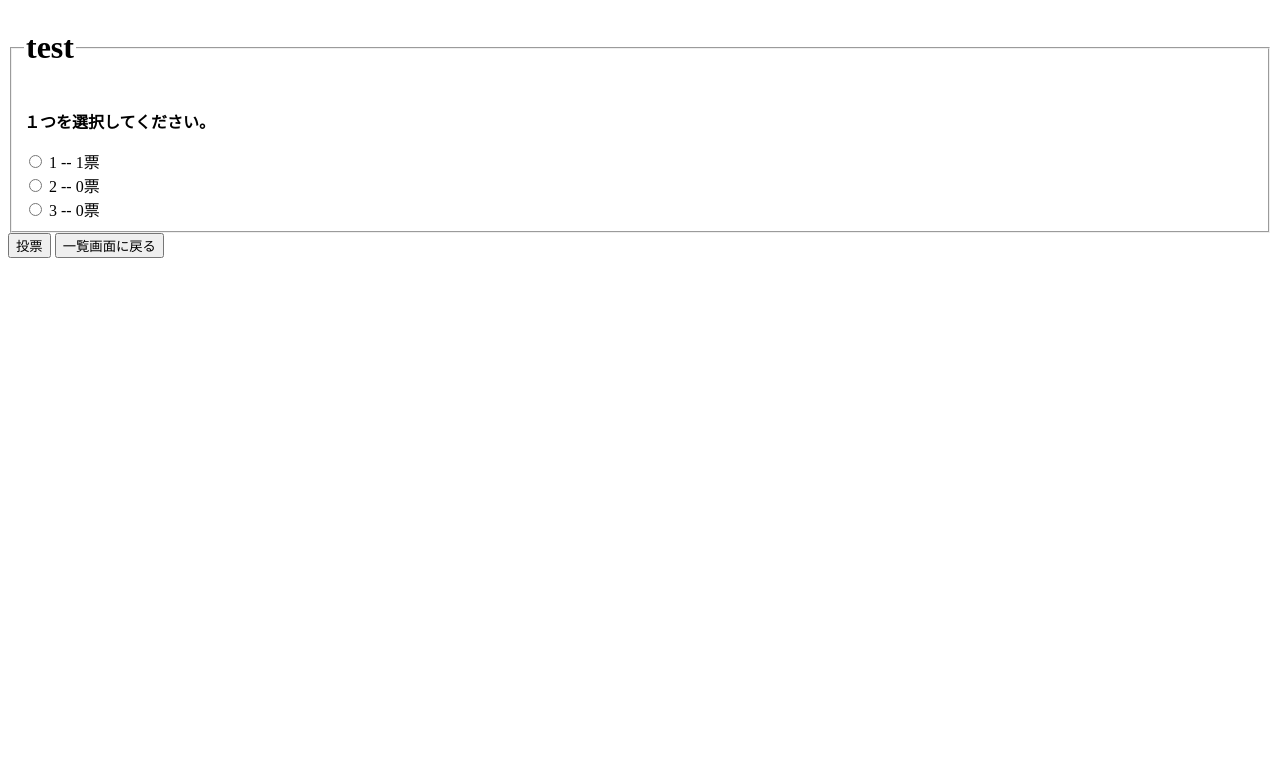
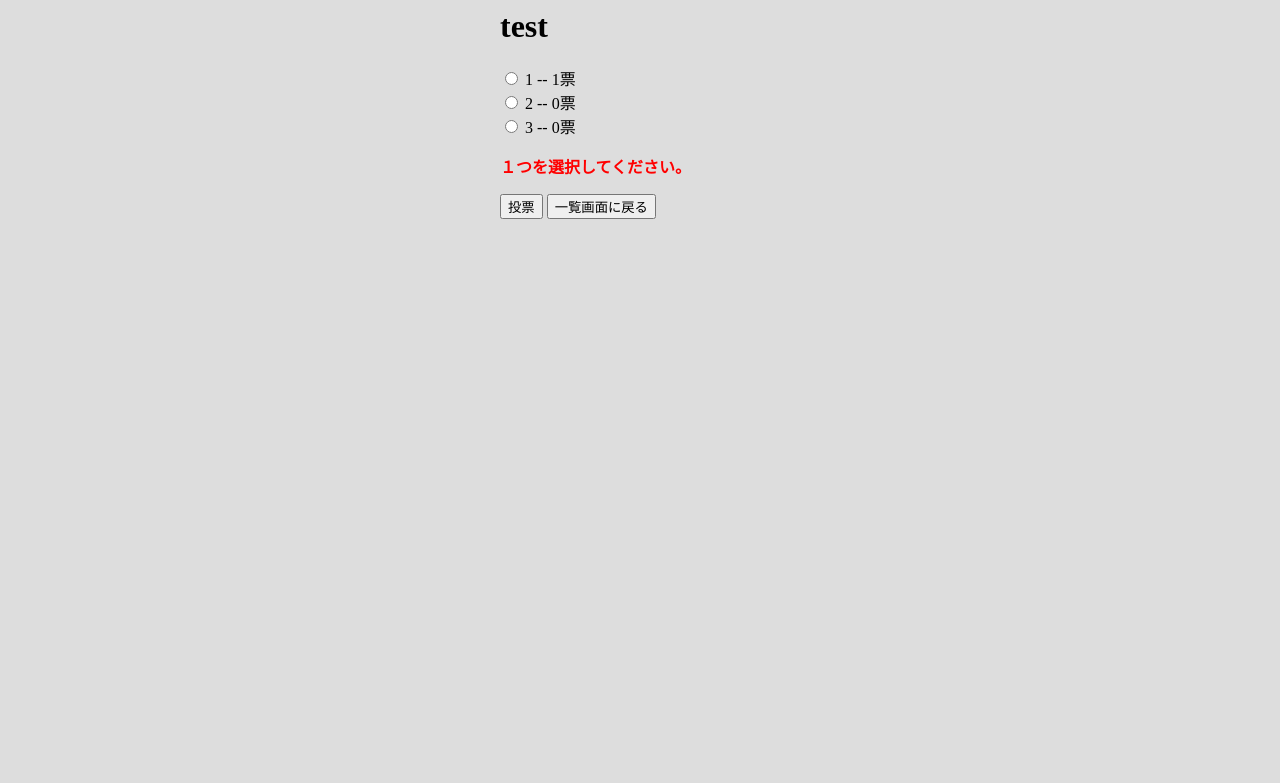
Before and after one commit to Leon-Zhengyang/Django_For_Newcomer_Traning, a Django app: page /1/vote/ in a window 1280 px wide. Shown: the top 783 px of the page. Run offline with Django 3.2, Linux system fonts and the light colour scheme; data comes from the database, SQL or seed files in the repository; both versions use the stored data as it was after the commit.

Commit message:
更新（CSS）

```diff
--- a/config/settings.py
+++ b/config/settings.py
@@ -9,7 +9,7 @@ https://docs.djangoproject.com/en/3.2/topics/settings/
 For the full list of settings and their values, see
 https://docs.djangoproject.com/en/3.2/ref/settings/
 """
-
+import os
 from pathlib import Path
 
 # Build paths inside the project like this: BASE_DIR / 'subdir'.
@@ -120,6 +120,10 @@ USE_TZ = True
 
 STATIC_URL = '/static/'
 
+STATICFILES_DIRS = (
+    os.path.join(BASE_DIR, "static"),
+)
+
 # Default primary key field type
 # https://docs.djangoproject.com/en/3.2/ref/settings/#default-auto-field
 
--- a/polls/static/polls/style.css
+++ b/polls/static/polls/style.css
@@ -1,3 +1,13 @@
-li a {
-    color: green;
+
+.error{
+    color: red;
 }
+body{
+    background-color:#dddddd;
+    color : #000000;
+    margin-left: 500px;
+    margin-right: auto;
+    width:700px;
+    font-size:100%;
+    text-align:left;
+}
--- a/polls/templates/polls/create.html
+++ b/polls/templates/polls/create.html
@@ -1,3 +1,6 @@
+{% load static %}
+
+<link rel="stylesheet" type="text/css" href="{% static 'polls/style.css' %}">
 <h1>新規作成</h1>
 <form action="{% url  'polls:regist' %}" method="post">
     {% csrf_token %}
@@ -24,7 +27,7 @@
     <input type="text"  name="myChoice4"/>
     <br>
     {% endif %}
-    {% if error_messages %}{% for message in error_messages %}<p><strong>{{ message }}</strong></p>{% endfor %}{% endif %}
+    {% if error_messages %}{% for message in error_messages %}<p class="error"><strong>{{ message }}</strong></p>{% endfor %}{% endif %}
     <br>
     <input type="submit" name="regist" value="登録"/>
     <input type="submit" name="goBack" value="一覧画面に戻る"/>
--- a/polls/templates/polls/detail.html
+++ b/polls/templates/polls/detail.html
@@ -1,13 +1,14 @@
+{% load static %}
+
+<link rel="stylesheet" type="text/css" href="{% static 'polls/style.css' %}">
 <form action="{% url 'polls:vote' question.id %}" method="post">
     {% csrf_token %}
-    <fieldset>
-        <legend><h1>{{ question.question_text }}</h1></legend>
-        {% if error_messages %}<p><strong>{{ error_messages }}</strong></p>{% endif %}
+        <h1>{{ question.question_text }}</h1>
         {% for choice in question.choice_set.all %}
             <input type="radio" name="choice" id="choice{{ forloop.counter }}" value="{{ choice.id }}">
             <label for="choice{{ forloop.counter }}">{{ choice.choice_text }} -- {{ choice.votes }}票</label><br>
         {% endfor %}
-    </fieldset>
+        {% if error_messages %}<p class="error"><strong>{{ error_messages }}</strong></p>{% endif %}
     <input type="submit" name ="vote" value="投票">
     <input type="submit" name="goBack" value="一覧画面に戻る"/>
     {% if vote_start == False %}
--- a/polls/templates/polls/edit.html
+++ b/polls/templates/polls/edit.html
@@ -1,3 +1,6 @@
+{% load static %}
+
+<link rel="stylesheet" type="text/css" href="{% static 'polls/style.css' %}">
 <form action="{% url 'polls:update' question.id %}" method="post">
     {% csrf_token %}
         <label><h3>質問</h3></label>
@@ -10,7 +13,7 @@
             <br>
         {% endfor %}
         {% endif %}
-        {% if error_messages %}{% for message in error_messages %}<p><strong>{{ message }}</strong></p>{% endfor %}{% endif %}
+        {% if error_messages %}{% for message in error_messages %}<p class="error"><strong>{{ message }}</strong></p>{% endfor %}{% endif %}
     <input type="submit" name="update" value="更新する">
     <input type="submit" name="goBack" value="詳細に戻る"/>
 </form>
--- a/polls/urls.py
+++ b/polls/urls.py
@@ -3,8 +3,8 @@ from django.urls import path
 from . import views
 
 app_name = 'polls'
+
 urlpatterns = [
-    # index画面
     path('', views.IndexView.as_view(), name='index'),
     # 新規作成画面遷移
     path('create/', views.ToCreate, name='create'),
```
Also changed, not shown: db.sqlite3, 1 other file.
